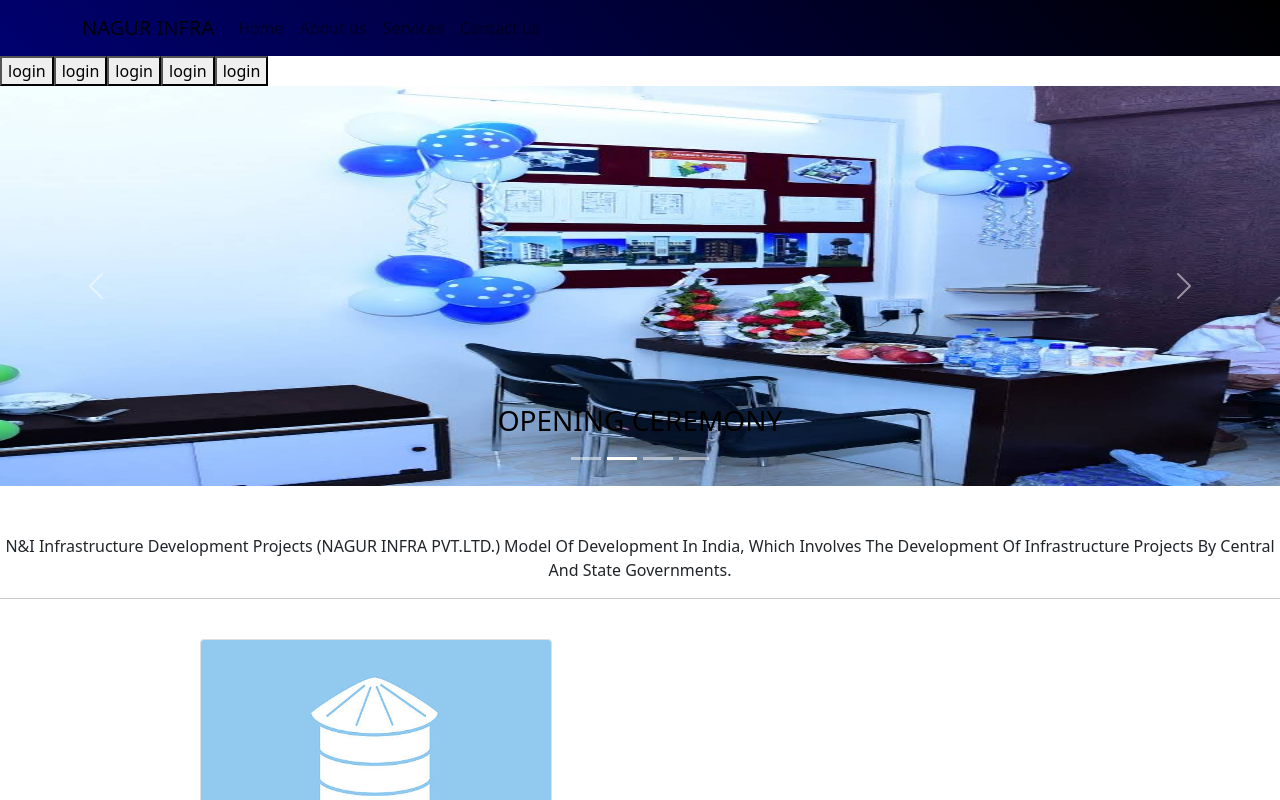
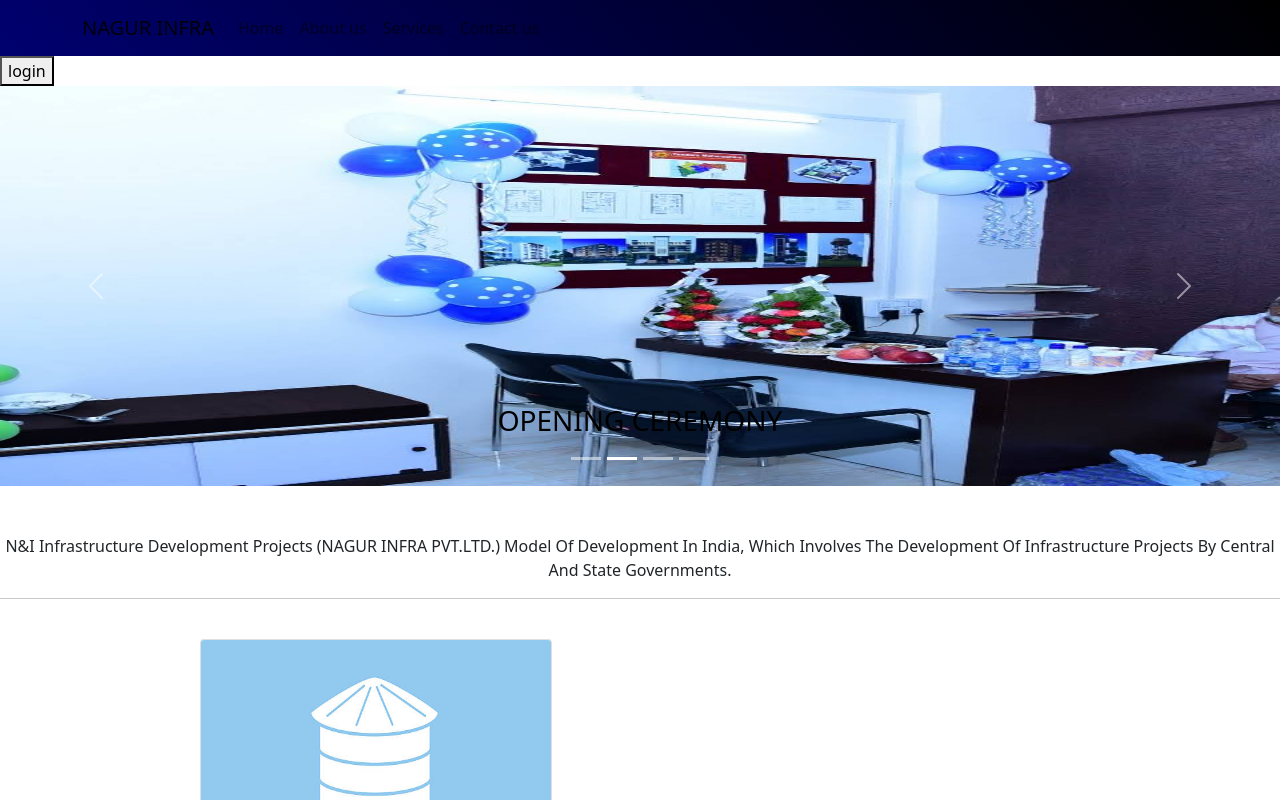
Before and after one commit to Yahiya-Zahour/basic-react, a React (Create React App) app: page / in a window 1280 px wide. Shown: the top 800 px of the page. Built offline with nearby package versions, Linux system fonts and the light colour scheme.

Commit message:
practice

```diff
--- a/src/Component/A-Header/Header.jsx
+++ b/src/Component/A-Header/Header.jsx
@@ -19,10 +19,7 @@ const Header = () => {
 
 
 <button>login</button>
-<button>login</button>
-<button>login</button>
-<button>login</button>
-<button>login</button>
+
     </div>
   );
 };
```
